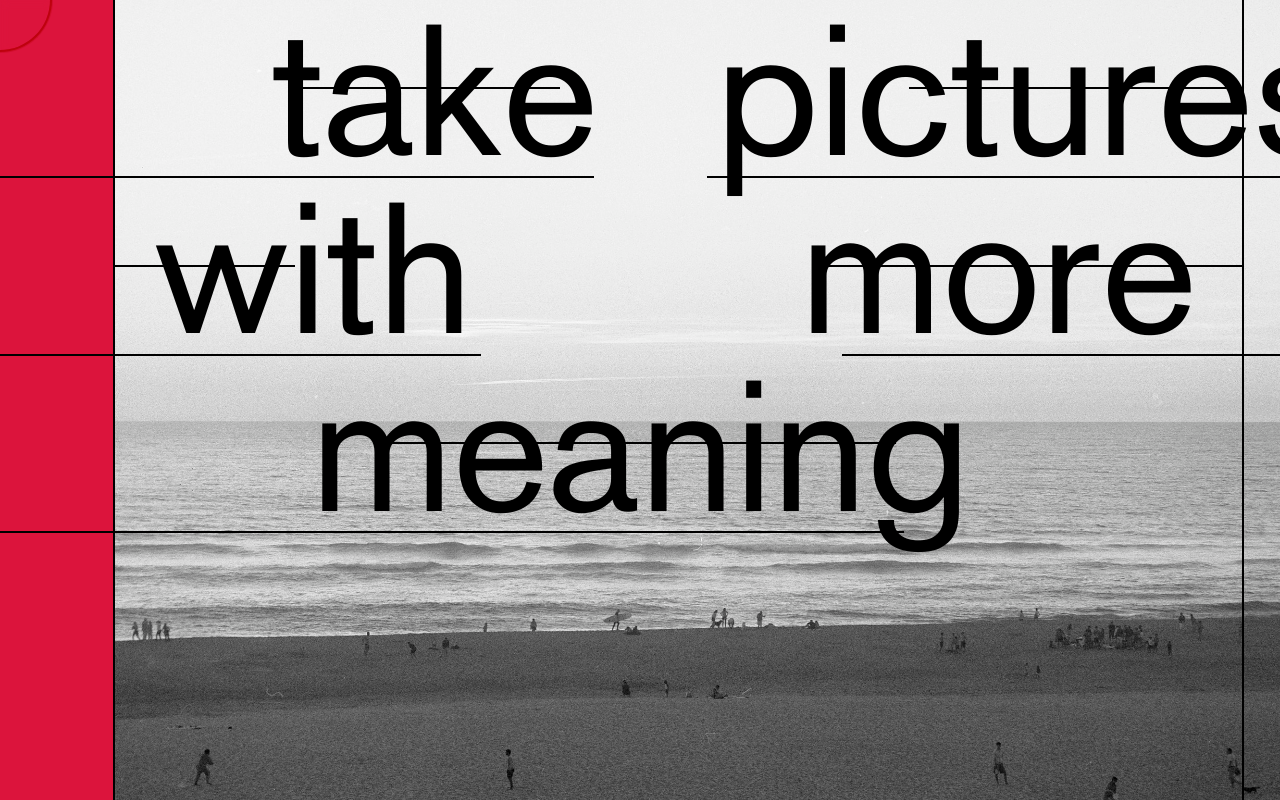
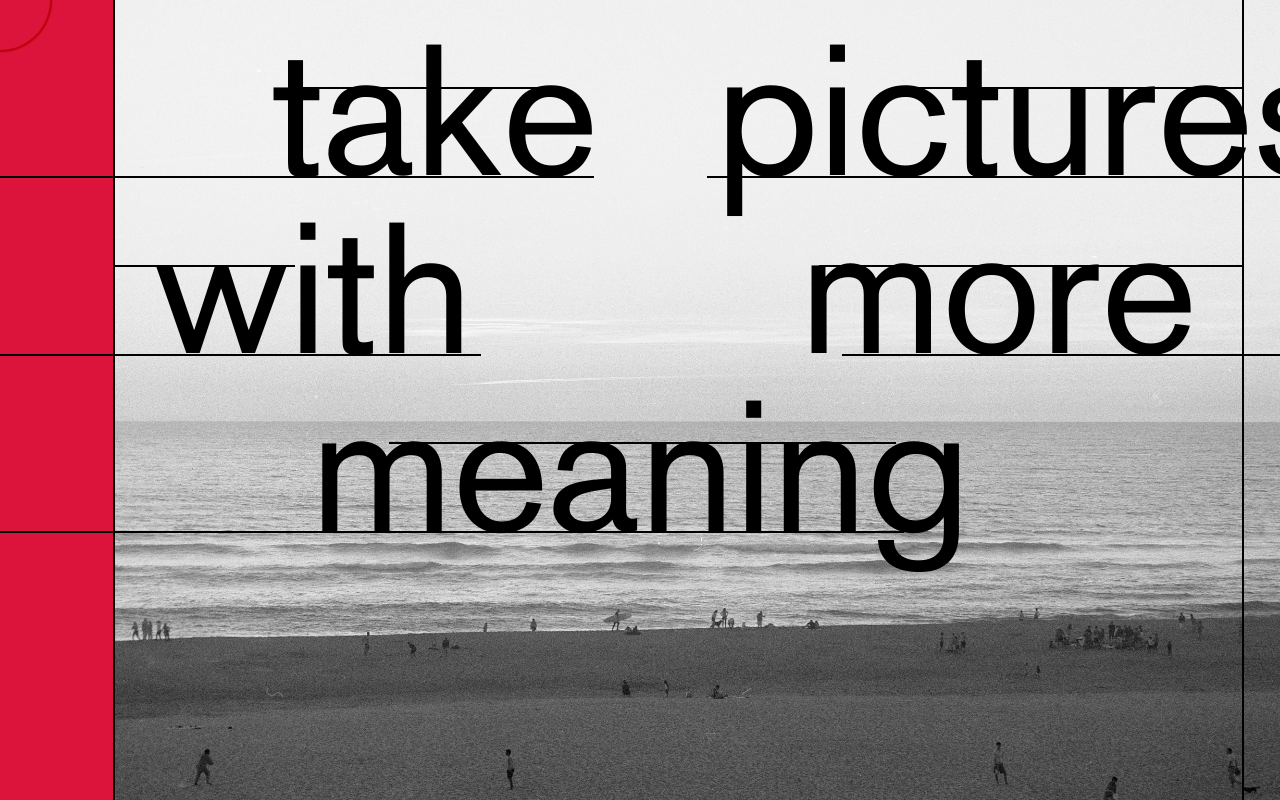
Before and after one commit to Zulate/FS25-KICKWEB, a plain HTML site: page Sprint_1/index.html in a window 1280 px wide. Shown: the top 800 px of the page. Drawn offline with Linux system fonts and the light colour scheme.

Commit message:
fixed wrong translate

```diff
--- a/Sprint_1/style.css
+++ b/Sprint_1/style.css
@@ -20,11 +20,11 @@ h1{
     font-family: AkzidenzGrotesk;
     font-weight: 100;
     font-size: 22.9vh;
-    translate: 3vw -2.7vh;
+    translate: 3vw -0.2vh;
 }
 
 
-.items-middle-left:nth-child(10) h1{translate: 19vw -2.7vh}
+.items-middle-left:nth-child(10) h1{translate: 19vw -0.2vh}
 
 #cursor{
     position: fixed;
```
Also changed, not shown: 1 other file.
